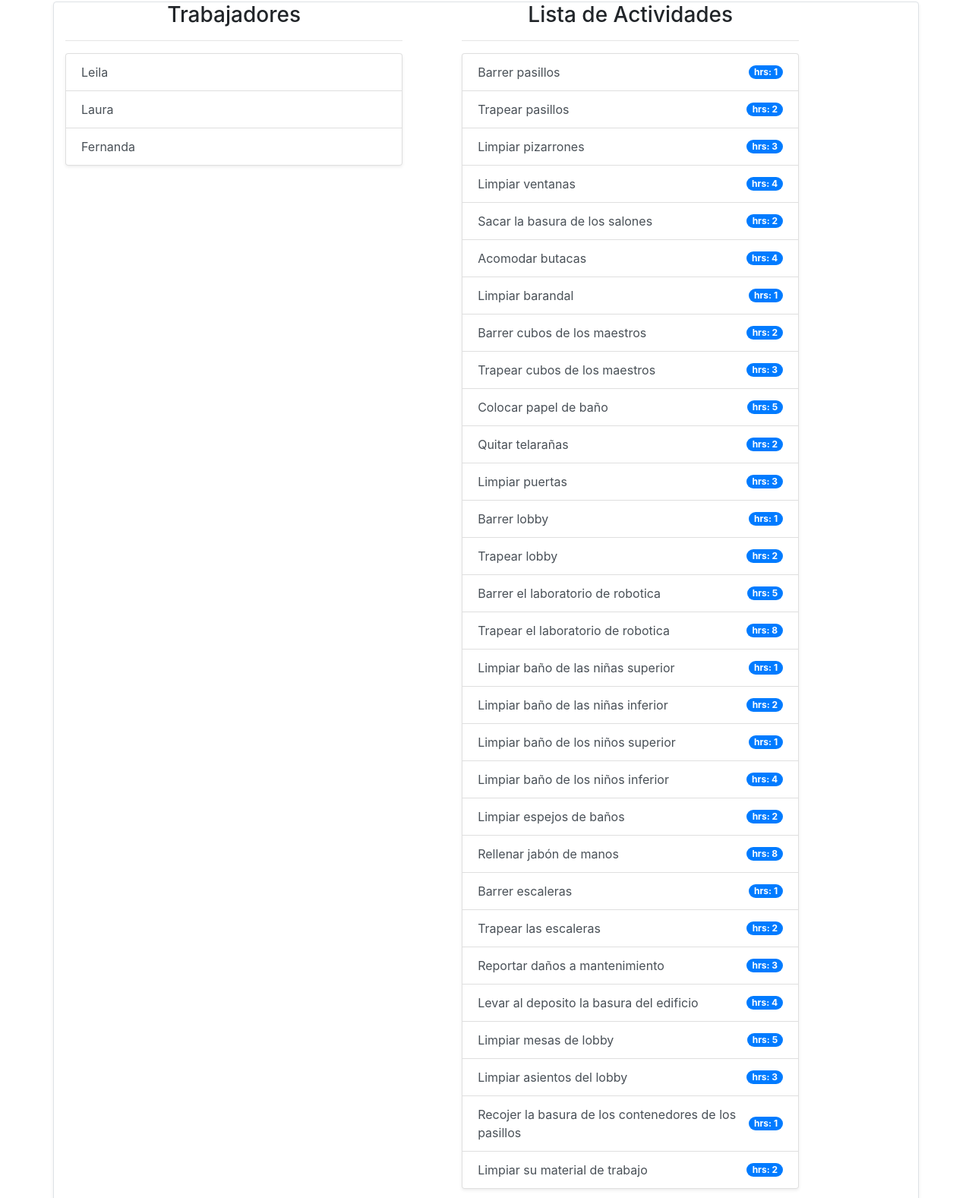
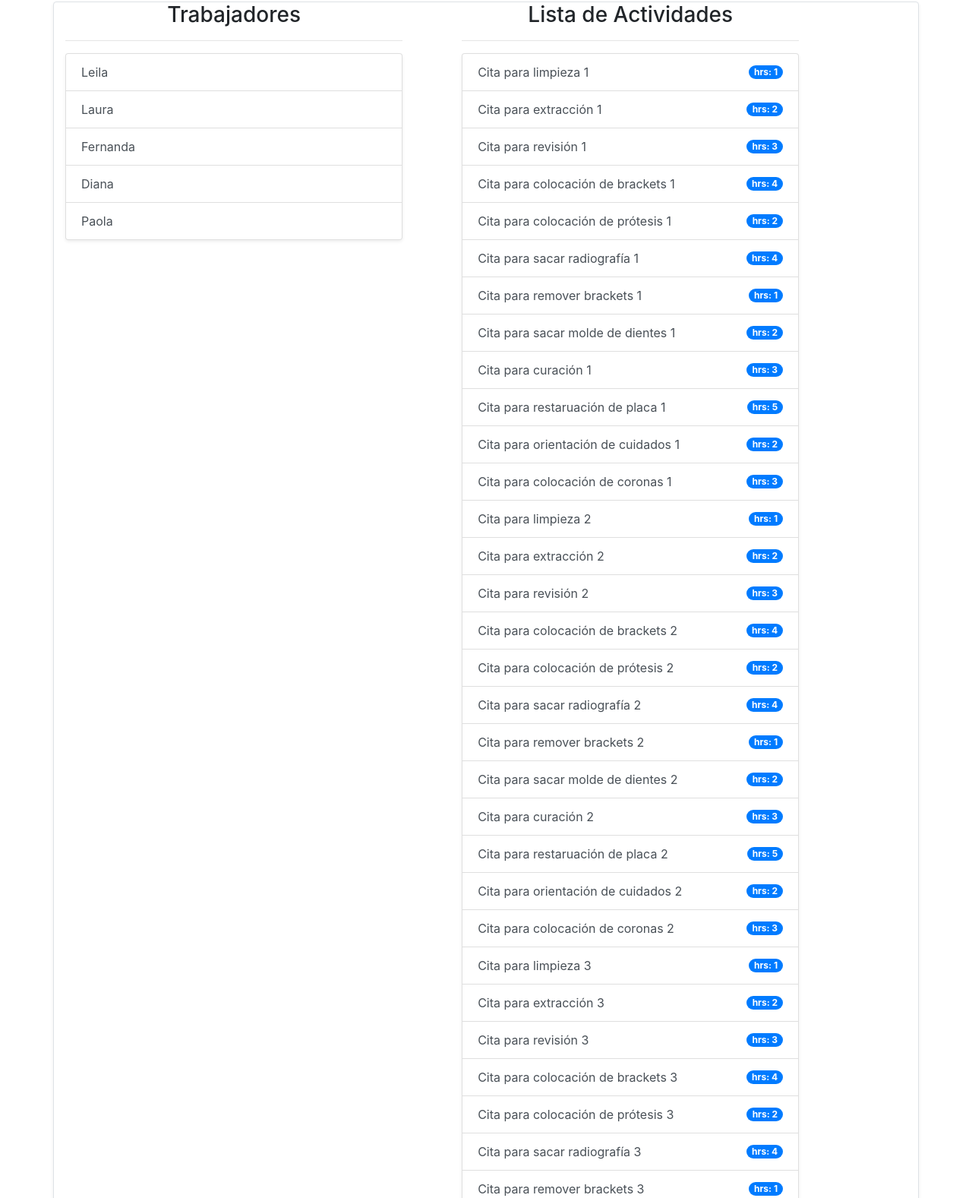
Before and after one commit to martinmendozadev/schedule-allocator, a plain HTML site: page plan_semanal.html in a window 1280 px wide. Shown: the part 389-1966 px from the top of the page at 76% size. Drawn offline with Linux system fonts and the light colour scheme.

Commit message:
Cambié Nombre de Actividades
Cambié nombre de las actividades solo para hacer un enfoque a otra area.

```diff
--- a/js/app.js
+++ b/js/app.js
@@ -9,9 +9,9 @@ const ArrayCabeceras = [
 const ArrayNombres = [
     { nombre: 'Leila', flag: false },
     { nombre: 'Laura', flag: false },
-    { nombre: 'Fernanda', flag: false }/*,
+    { nombre: 'Fernanda', flag: false },
     { nombre: 'Diana', flag: false },
-    { nombre: 'Paola', flag: false },
+    { nombre: 'Paola', flag: false }/*,
     { nombre: 'Magnolia', flag: false },
     { nombre: 'Alejandra', flag: false },
     { nombre: 'Abigail', flag: false },
@@ -19,36 +19,42 @@ const ArrayNombres = [
     { nombre: 'Gloria', flag: false }*/
 ];
 const ArrayActividades = [
-    { tarea: 'Barrer pasillos', hrs: 1, flag: false },
-    { tarea: 'Trapear pasillos', hrs: 2, flag: false },
-    { tarea: 'Limpiar pizarrones', hrs: 3, flag: false },
-    { tarea: 'Limpiar ventanas', hrs: 4, flag: false },
-    { tarea: 'Sacar la basura de los salones', hrs: 2, flag: false },
-    { tarea: 'Acomodar butacas', hrs: 4, flag: false },
-    { tarea: 'Limpiar barandal', hrs: 1, flag: false },
-    { tarea: 'Barrer cubos de los maestros', hrs: 2, flag: false },
-    { tarea: 'Trapear cubos de los maestros', hrs: 3, flag: false },
-    { tarea: 'Colocar papel de baño', hrs: 5, flag: false },
-    { tarea: 'Quitar telarañas', hrs: 2, flag: false },
-    { tarea: 'Limpiar puertas', hrs: 3, flag: false },
-    { tarea: 'Barrer lobby', hrs: 1, flag: false },
-    { tarea: 'Trapear lobby', hrs: 2, flag: false },
-    { tarea: 'Barrer el laboratorio de robotica', hrs: 5, flag: false },
-    { tarea: 'Trapear el laboratorio de robotica', hrs: 8, flag: false },
-    { tarea: 'Limpiar baño de las niñas superior', hrs: 1, flag: false },
-    { tarea: 'Limpiar baño de las niñas inferior', hrs: 2, flag: false },
-    { tarea: 'Limpiar baño de los niños superior', hrs: 1, flag: false },
-    { tarea: 'Limpiar baño de los niños inferior', hrs: 4, flag: false },
-    { tarea: 'Limpiar espejos de baños', hrs: 2, flag: false },
-    { tarea: 'Rellenar jabón de manos', hrs: 8, flag: false },
-    { tarea: 'Barrer escaleras', hrs: 1, flag: false },
-    { tarea: 'Trapear las escaleras', hrs: 2, flag: false },
-    { tarea: 'Reportar daños a mantenimiento', hrs: 3, flag: false },
-    { tarea: 'Levar al deposito la basura del edificio', hrs: 4, flag: false },
-    { tarea: 'Limpiar mesas de lobby', hrs: 5, flag: false },
-    { tarea: 'Limpiar asientos del lobby', hrs: 3, flag: false },
-    { tarea: 'Recojer la basura de los contenedores de los pasillos', hrs: 1, flag: false },
-    { tarea: 'Limpiar su material de trabajo', hrs: 2, flag: false }
+    { tarea: 'Cita para limpieza 1', hrs: 1, flag: false },
+    { tarea: 'Cita para extracción 1', hrs: 2, flag: false },
+    { tarea: 'Cita para revisión 1', hrs: 3, flag: false },
+    { tarea: 'Cita para colocación de brackets 1', hrs: 4, flag: false },
+    { tarea: 'Cita para colocación de prótesis 1', hrs: 2, flag: false },
+    { tarea: 'Cita para sacar radiografía 1', hrs: 4, flag: false },
+    { tarea: 'Cita para remover brackets 1', hrs: 1, flag: false },
+    { tarea: 'Cita para sacar molde de dientes 1', hrs: 2, flag: false },
+    { tarea: 'Cita para curación 1', hrs: 3, flag: false },
+    { tarea: 'Cita para restaruación de placa 1', hrs: 5, flag: false },
+    { tarea: 'Cita para orientación de cuidados 1', hrs: 2, flag: false },
+    { tarea: 'Cita para colocación de coronas 1', hrs: 3, flag: false },
+    { tarea: 'Cita para limpieza 2', hrs: 1, flag: false },
+    { tarea: 'Cita para extracción 2', hrs: 2, flag: false },
+    { tarea: 'Cita para revisión 2', hrs: 3, flag: false },
+    { tarea: 'Cita para colocación de brackets 2', hrs: 4, flag: false },
+    { tarea: 'Cita para colocación de prótesis 2', hrs: 2, flag: false },
+    { tarea: 'Cita para sacar radiografía 2', hrs: 4, flag: false },
+    { tarea: 'Cita para remover brackets 2', hrs: 1, flag: false },
+    { tarea: 'Cita para sacar molde de dientes 2', hrs: 2, flag: false },
+    { tarea: 'Cita para curación 2', hrs: 3, flag: false },
+    { tarea: 'Cita para restaruación de placa 2', hrs: 5, flag: false },
+    { tarea: 'Cita para orientación de cuidados 2', hrs: 2, flag: false },
+    { tarea: 'Cita para colocación de coronas 2', hrs: 3, flag: false },
+    { tarea: 'Cita para limpieza 3', hrs: 1, flag: false },
+    { tarea: 'Cita para extracción 3', hrs: 2, flag: false },
+    { tarea: 'Cita para revisión 3', hrs: 3, flag: false },
+    { tarea: 'Cita para colocación de brackets 3', hrs: 4, flag: false },
+    { tarea: 'Cita para colocación de prótesis 3', hrs: 2, flag: false },
+    { tarea: 'Cita para sacar radiografía 3', hrs: 4, flag: false },
+    { tarea: 'Cita para remover brackets 3', hrs: 1, flag: false },
+    { tarea: 'Cita para sacar molde de dientes 3', hrs: 2, flag: false },
+    { tarea: 'Cita para curación 3', hrs: 3, flag: false },
+    { tarea: 'Cita para restaruación de placa 3', hrs: 5, flag: false },
+    { tarea: 'Cita para orientación de cuidados 3', hrs: 2, flag: false },
+    { tarea: 'Cita para colocación de coronas 3', hrs: 3, flag: false },
 ];
 
 //Funciones que cargan al iniciar la pagina.
@@ -167,9 +173,9 @@ function generarTabla() {
 }
 
 //Leo y envio las cabeceras de la tabla.
-function cabezaTabala(dia) {
+function cabezaTabala(titulo) {
     let columna = document.createElement('th');
-    columna.innerText = dia;
+    columna.innerText = titulo;
 
     return columna;
 }
```
Also changed, not shown: index.html (+7 -9 lines).
